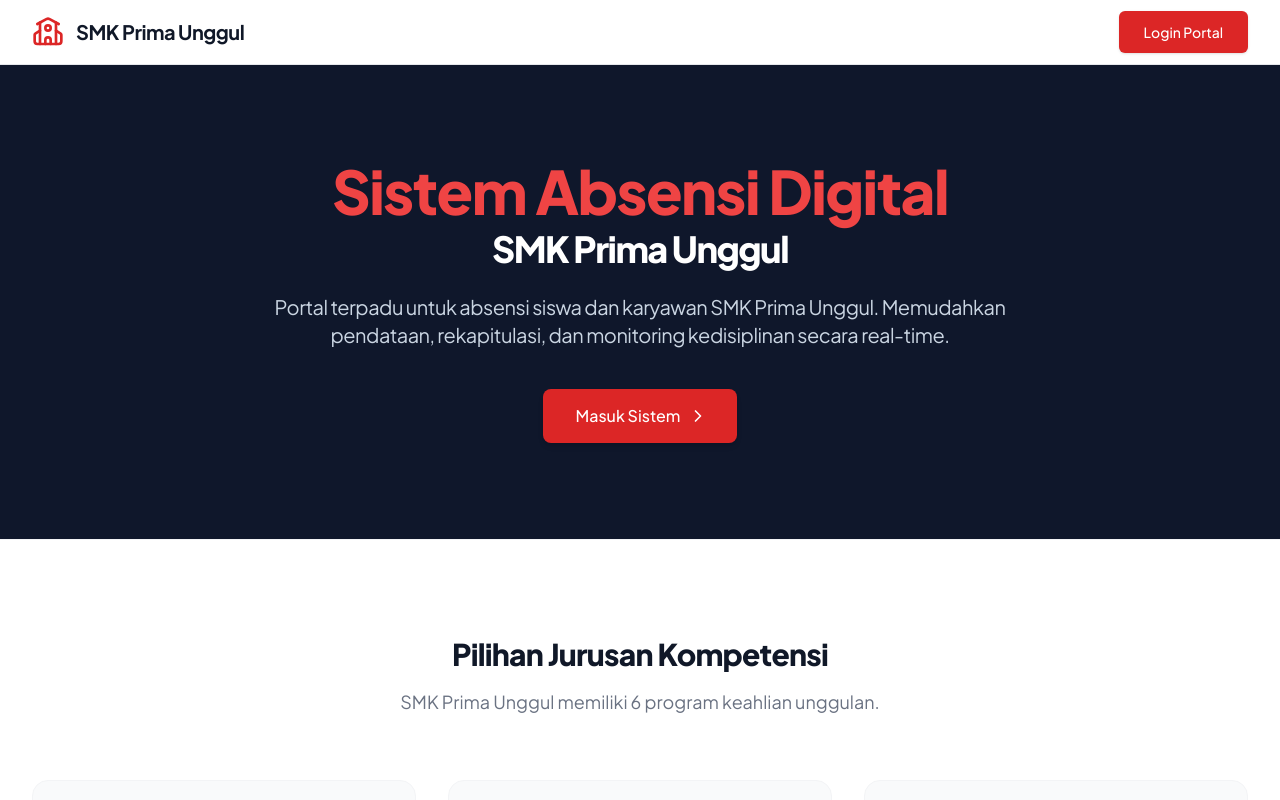
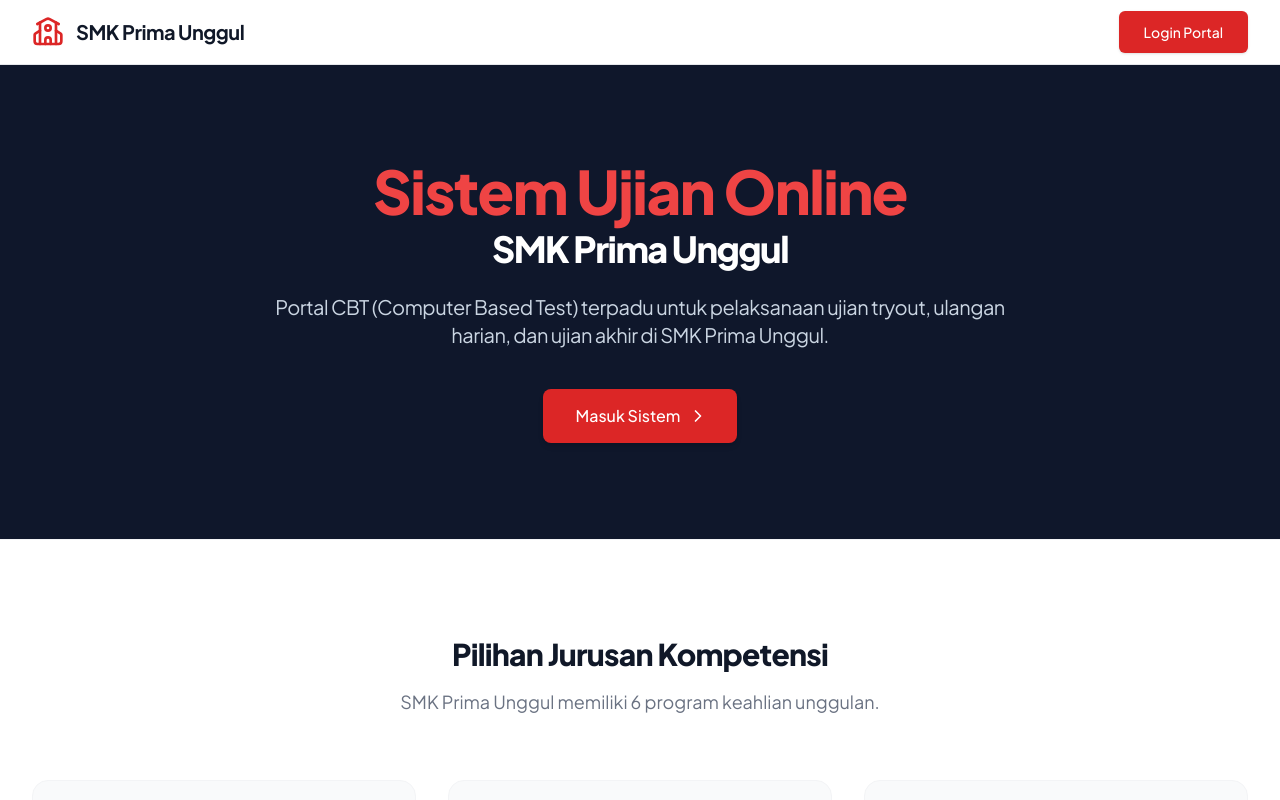
Before and after one commit to adityaarizky2223-hash/RizkyA_Project-, a React (Vite) app: page / in a window 1280 px wide. Shown: the top 800 px of the page. Built offline with nearby package versions, Linux system fonts and the light colour scheme; no server answers.

Commit message:
feat: Update landing page text to reflect CBT system
The landing page copy has been updated to accurately describe the application as an online ujian (exam) system, specifically a CBT (Computer Based Test) portal for SMK Prima Unggul, rather than an attendance system.

```diff
--- a/src/pages/Landing.tsx
+++ b/src/pages/Landing.tsx
@@ -38,11 +38,11 @@ export default function Landing() {
         <div className="max-w-7xl mx-auto px-4 sm:px-6 lg:px-8 py-16 lg:py-24">
           <div className="text-center max-w-3xl mx-auto">
             <h1 className="text-4xl tracking-tight font-extrabold text-white sm:text-5xl md:text-6xl">
-              <span className="block text-primary-500">Sistem Absensi Digital</span>
+              <span className="block text-primary-500">Sistem Ujian Online</span>
               <span className="block mt-2 text-3xl sm:text-4xl">SMK Prima Unggul</span>
             </h1>
             <p className="mt-6 text-lg tracking-tight text-slate-300 sm:text-xl">
-              Portal terpadu untuk absensi siswa dan karyawan SMK Prima Unggul. Memudahkan pendataan, rekapitulasi, dan monitoring kedisiplinan secara real-time.
+              Portal CBT (Computer Based Test) terpadu untuk pelaksanaan ujian tryout, ulangan harian, dan ujian akhir di SMK Prima Unggul.
             </p>
             <div className="mt-10 max-w-sm mx-auto flex justify-center gap-4">
               <Link
```
